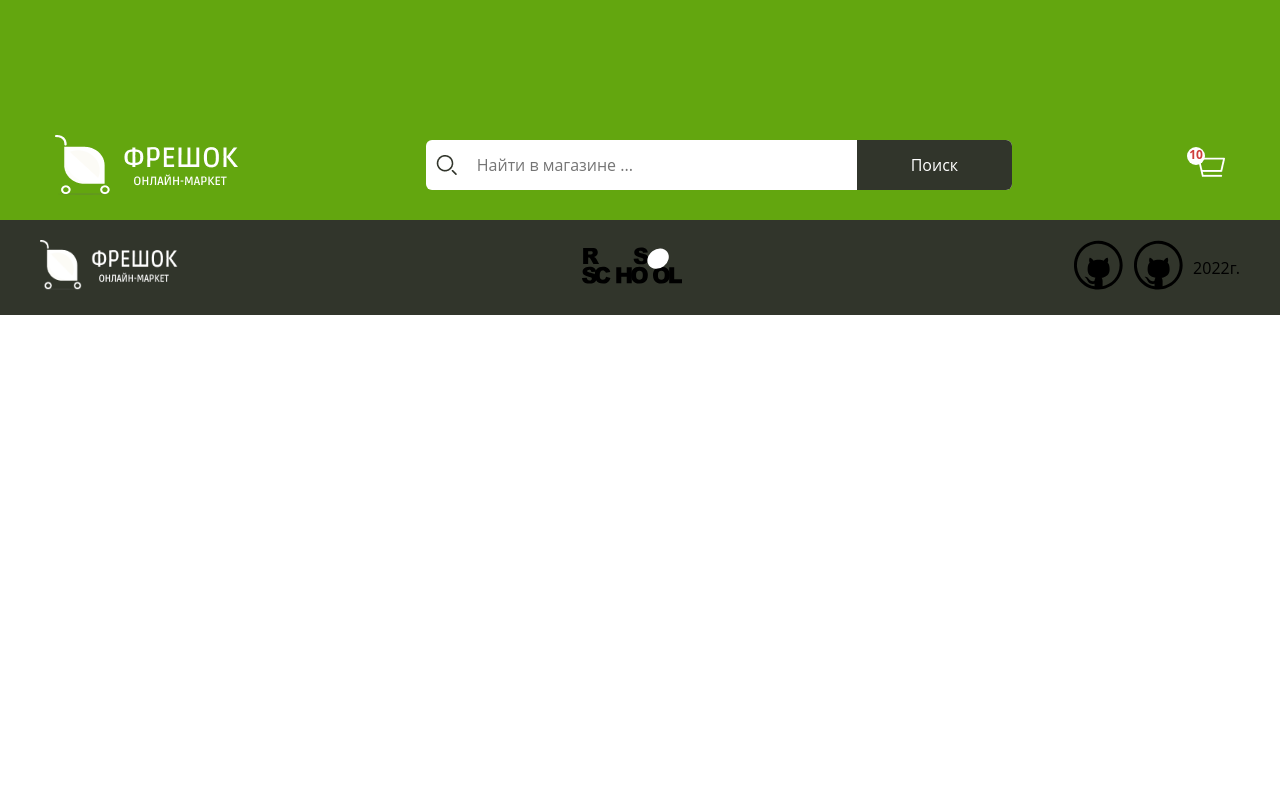
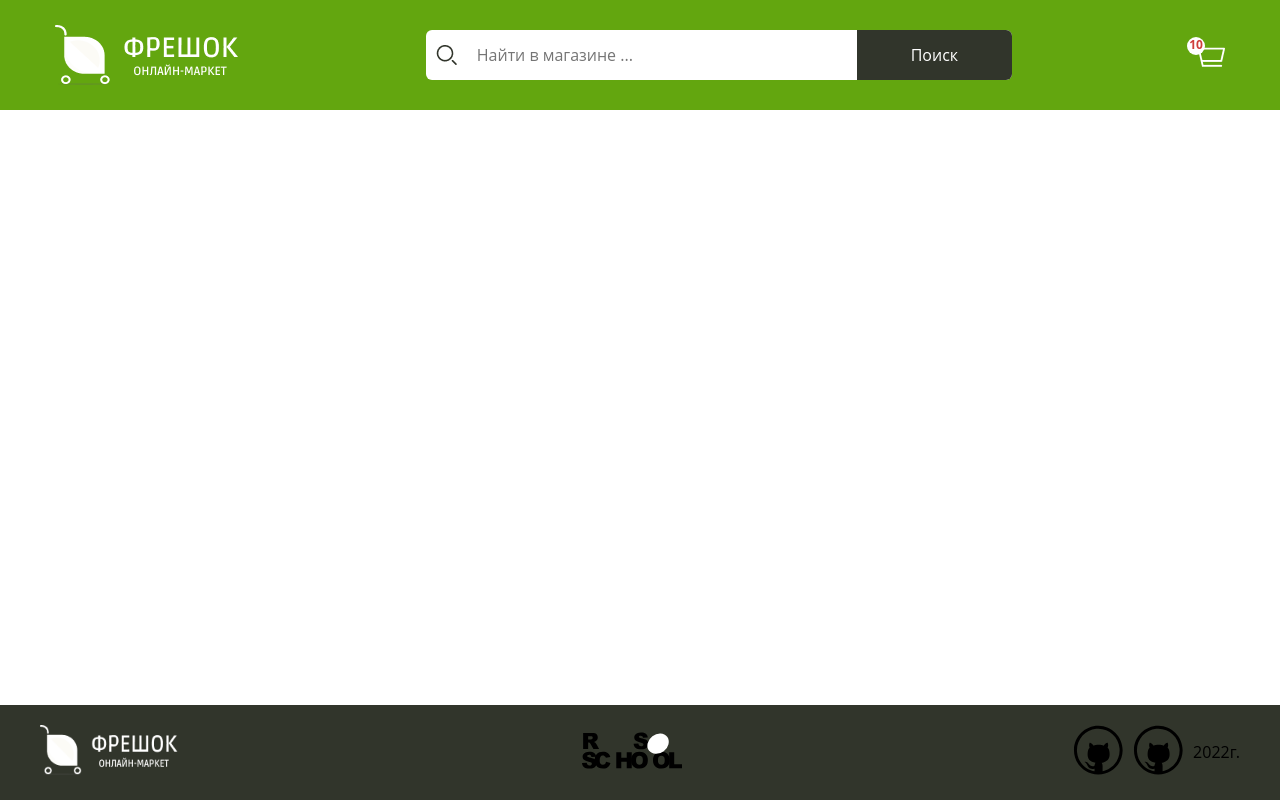
Before and after one commit to SergeiKudlai/online-store, a website built with webpack: page src/index.html in a window 1280 px wide. Built offline with nearby package versions, Linux system fonts and the light colour scheme; a web font is replaced by a local one.

Commit message:
fix:deleted second header

```diff
--- a/src/index.html
+++ b/src/index.html
@@ -9,8 +9,6 @@
 </head>
 
 <body>
-  <div class="wrapper" id="wrapper">
-    <header class="header"></header>
   <div class="wrapper">
     <header class="header">
       <div class="container container-block">
@@ -62,7 +60,6 @@
       </div>
 
     </footer>
-  </div>
 </body>
 
 </html>
```
